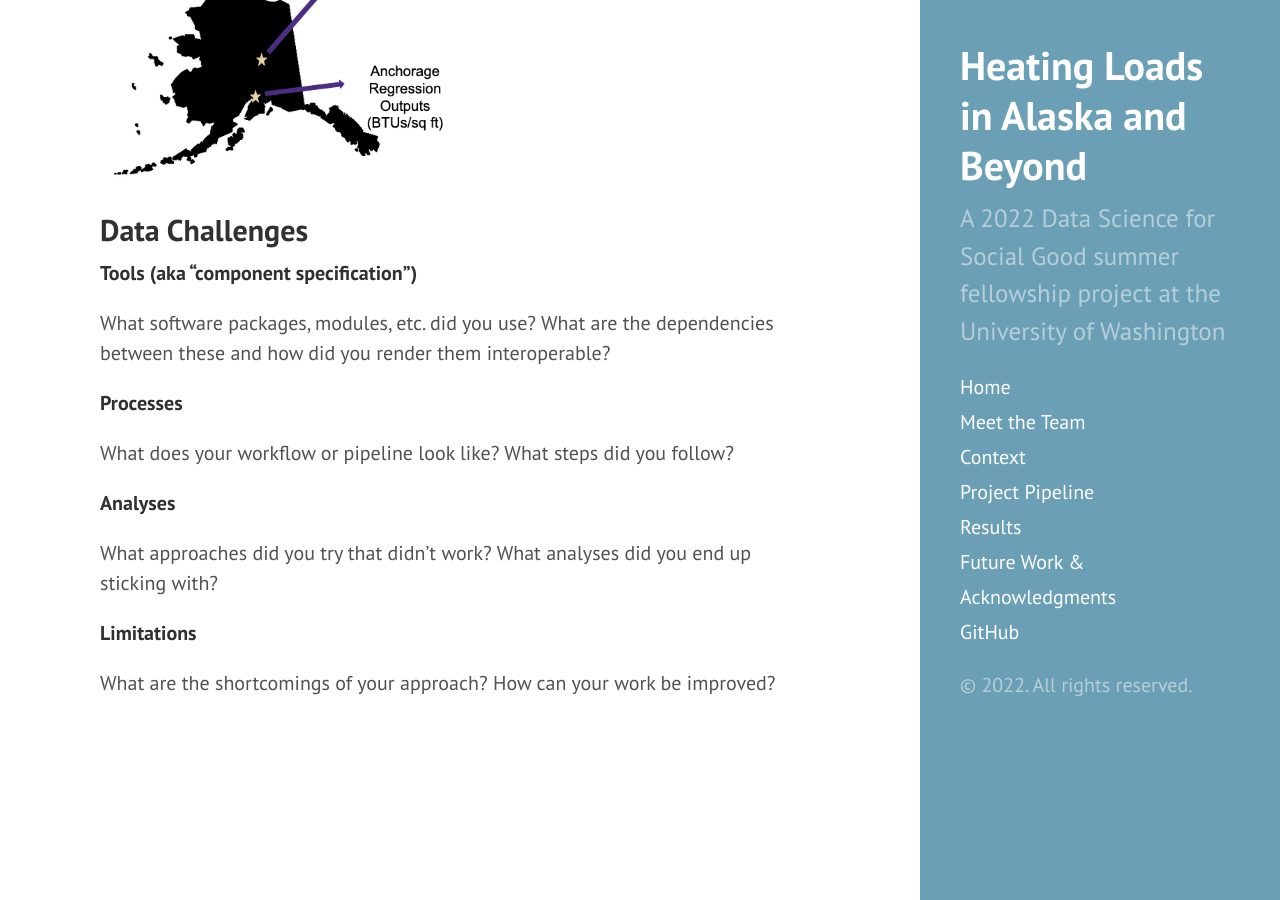
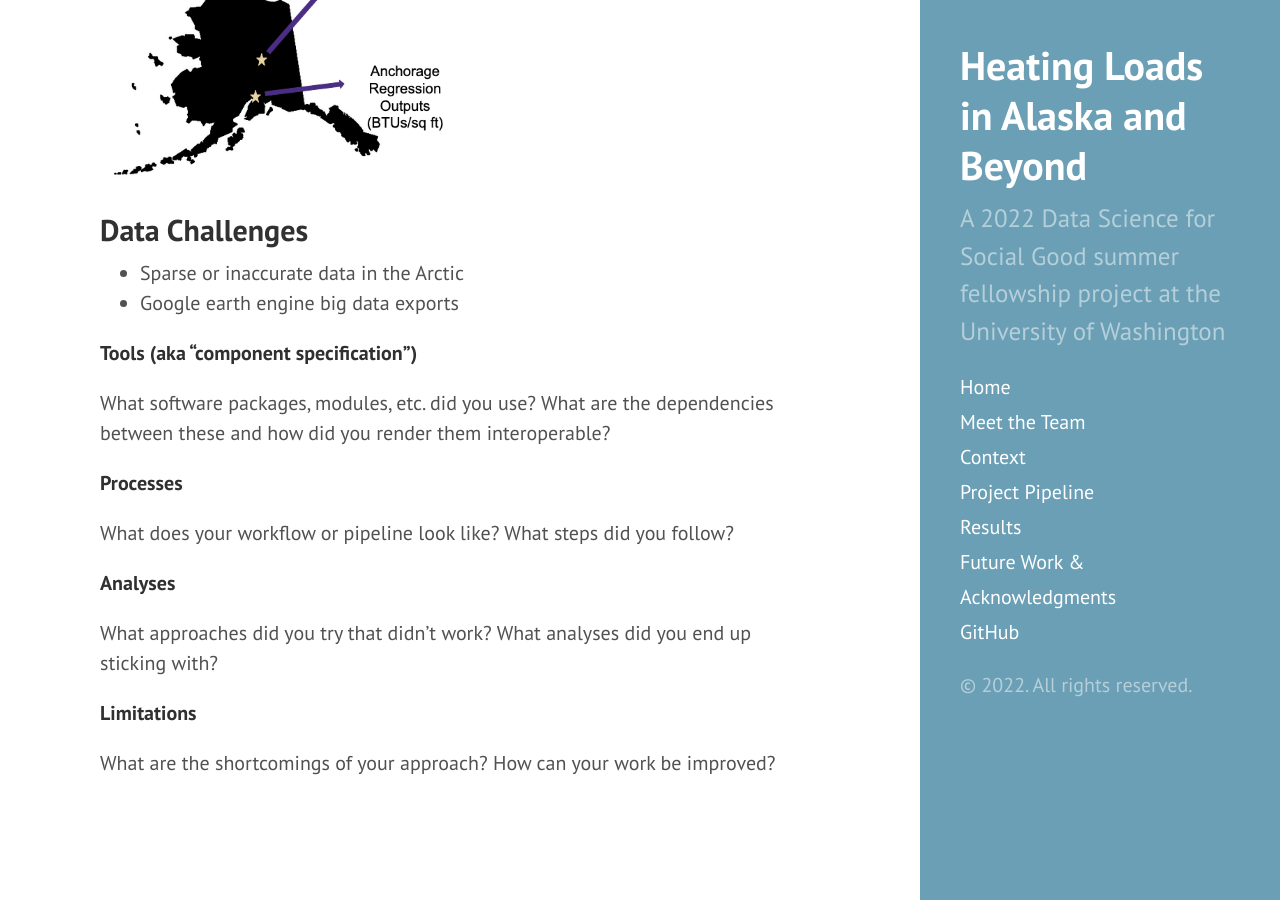
Before and after one commit to uwescience/DSSG2022_heating_loads, a Jekyll site: the page built from methods.md, in a window 1280 px wide and 900 px high, scrolled down 1375 px. Built offline with Jekyll 4.4.1, drawn with Linux system fonts in a browser that asks for light colours.

Commit message:
Update methods.md

```diff
--- a/methods.md
+++ b/methods.md
@@ -27,6 +27,8 @@ What did you do to prepare the data?
 <!--  note you can make text wrap by adding img align="right" before img src-->
 
 ## Data Challenges
++ Sparse or inaccurate data in the Arctic
++ Google earth engine big data exports
 
 
 **Tools (aka “component specification”)**
```
